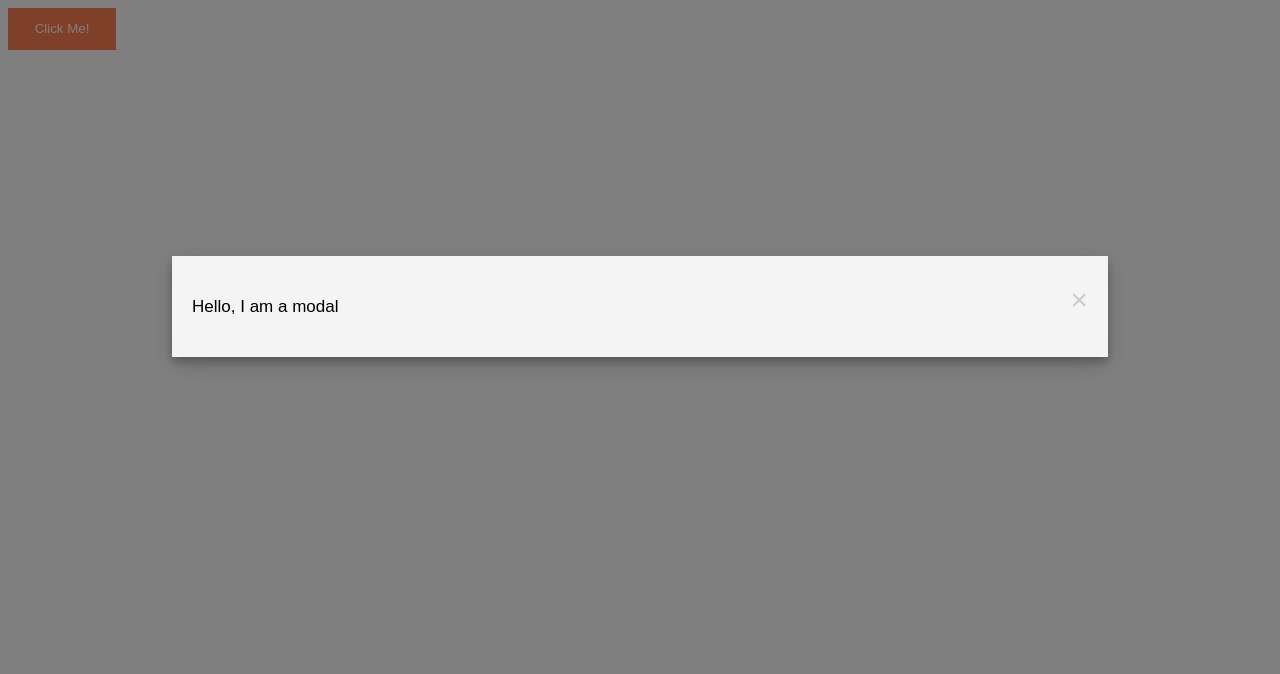
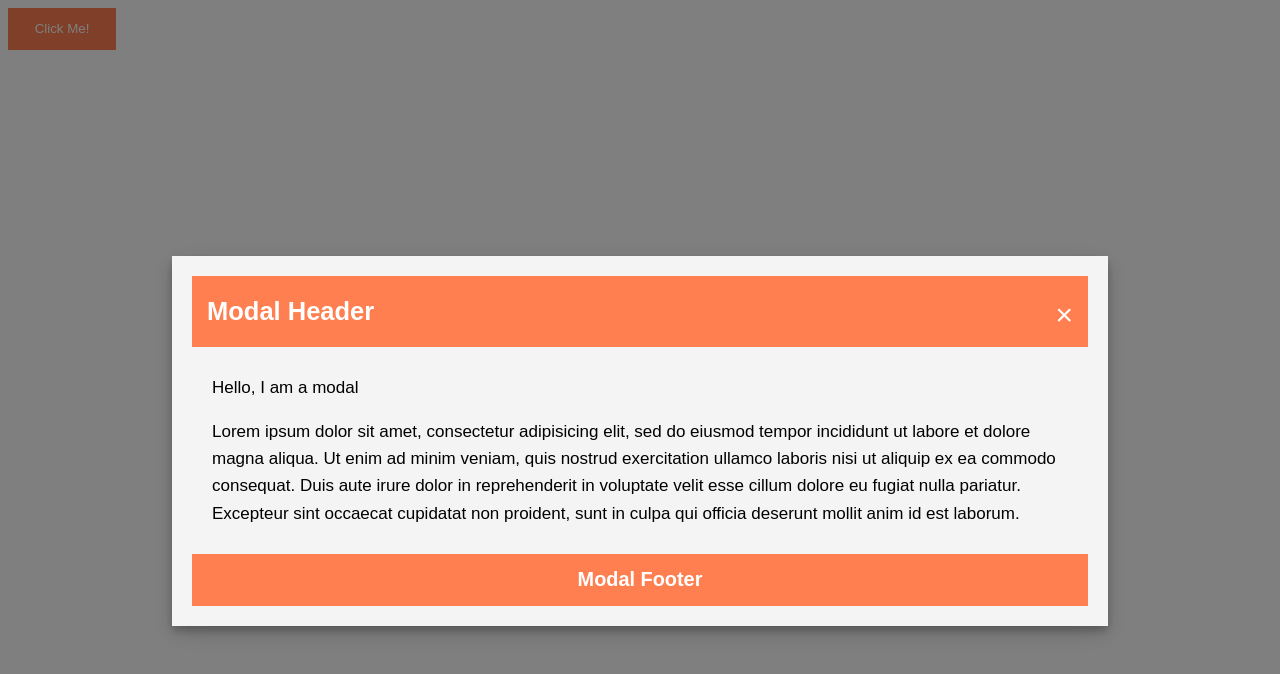
Before and after one commit to schwarro/js_projects, a plain HTML site: page project27/index.html in a window 1280 px wide. Both pictures are taken after a click on the button "Click Me!". Drawn offline with Linux system fonts and the light colour scheme.

Commit message:
styled modal some more

```diff
--- a/project27/index.html
+++ b/project27/index.html
@@ -13,8 +13,17 @@
 
   <div id="simpleModal" class="modal">
     <div class="modal-content">
-      <span id="closeBtn">&times;</span>
-      <p>Hello, I am a modal</p>
+      <div class="modal-header">
+        <span id="closeBtn">&times;</span>
+        <h2>Modal Header</h2>
+      </div>
+      <div class="modal-body">
+        <p>Hello, I am a modal</p>
+        <p>Lorem ipsum dolor sit amet, consectetur adipisicing elit, sed do eiusmod tempor incididunt ut labore et dolore magna aliqua. Ut enim ad minim veniam, quis nostrud exercitation ullamco laboris nisi ut aliquip ex ea commodo consequat. Duis aute irure dolor in reprehenderit in voluptate velit esse cillum dolore eu fugiat nulla pariatur. Excepteur sint occaecat cupidatat non proident, sunt in culpa qui officia deserunt mollit anim id est laborum.</p>
+      </div>
+      <div class="modal-footer">
+        <h3>Modal Footer</h3>
+      </div>
     </div>
   </div>
 
--- a/project27/main.css
+++ b/project27/main.css
@@ -33,10 +33,33 @@ body {
   padding: 20px;
   width: 70%;
   box-shadow: 0 5px 8px 0 rgba(0,0,0,0.2),0 7px 20px 0 rgba(0,0,0,0.17);
+  animation-name: modalOpen;
+  animation-duration: 1s;
+}
+
+.modal-header h2, .modal-footer h3 {
+  margin: 0;
+}
+
+.modal-header {
+  background: coral;
+  padding: 15px;
+  color: #ffffff;
+}
+
+.modal-body {
+  padding: 10px 20px;
+}
+
+.modal-footer {
+  background: coral;
+  padding: 10px;
+  color: #fff;
+  text-align: center;
 }
 
 #closeBtn {
-  color: #cccccc;
+  color: #ffffff;
   float: right;
   font-size: 30px;
 }
@@ -46,3 +69,8 @@ body {
   color: #000000;
   text-decoration: none;
 }
+
+@keyframes modalOpen {
+  from{opacity: 0}
+  to{opacity: 1}
+}
```
